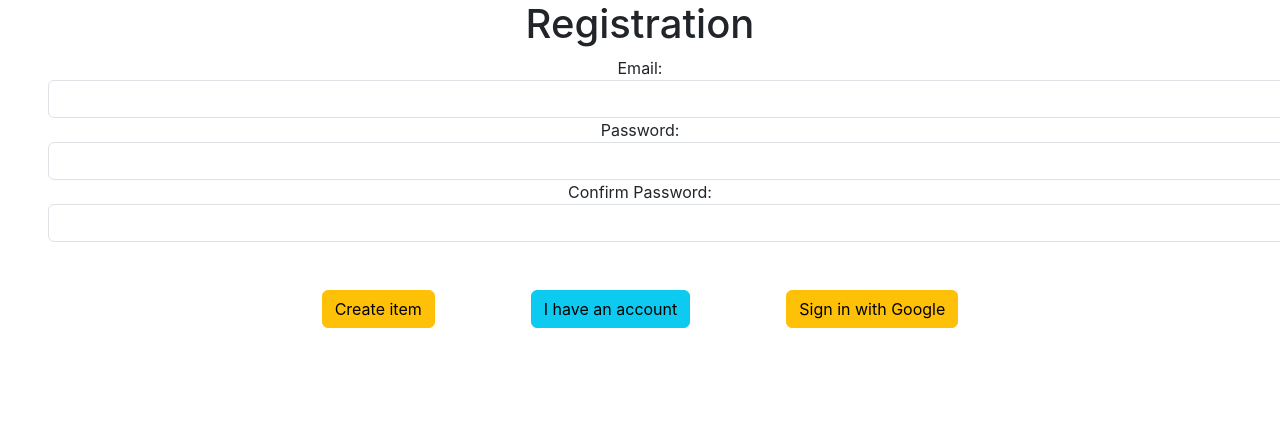
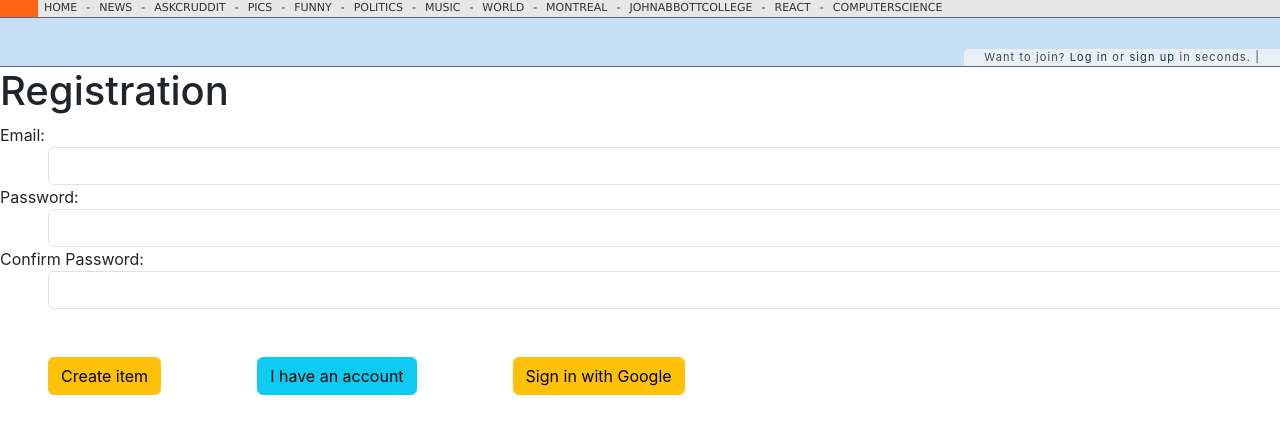
Before and after one commit to nwpelletier/web-development2-final, a React (Create React App) app in the folder PracticeApisToRelax/client/: page /register in a window 1280 px wide. Shown: the top 434 px of the page. Built offline with nearby package versions, Linux system fonts and the light colour scheme.

Commit message:
Front End Update
Components (navbar, which includes SubCrudditList, and LowerHalf)
-imported into app.js
-CSS to go along with it
-index.html includes bootstrap scripts

```diff
--- a/PracticeApisToRelax/client/public/index.html
+++ b/PracticeApisToRelax/client/public/index.html
@@ -10,11 +10,14 @@
     integrity="sha384-T3c6CoIi6uLrA9TneNEoa7RxnatzjcDSCmG1MXxSR1GAsXEV/Dwwykc2MPK8M2HN" crossorigin="anonymous">
   <link rel="manifest" href="%PUBLIC_URL%/manifest.json" />
 
-  <title>React App</title>
+  <title>React App</title>  <link href="https://cdn.jsdelivr.net/npm/bootstrap@5.3.2/dist/css/bootstrap.min.css" rel="stylesheet"
+    integrity="sha384-T3c6CoIi6uLrA9TneNEoa7RxnatzjcDSCmG1MXxSR1GAsXEV/Dwwykc2MPK8M2HN" crossorigin="anonymous">
 </head>
 
 <body>
-
+  <script src="https://code.jquery.com/jquery-3.6.0.min.js"></script>
+  <script src="https://cdnjs.cloudflare.com/ajax/libs/popper.js/2.10.2/umd/popper.min.js"></script>
+  <script src="https://cdn.jsdelivr.net/npm/bootstrap@5.3.2/dist/js/bootstrap.min.js"></script>
   <div id="root"></div>
 
 </body>
--- a/PracticeApisToRelax/client/src/App.css
+++ b/PracticeApisToRelax/client/src/App.css
@@ -1,38 +1,59 @@
-.App {
-  text-align: center;
+/* NAVBAR */
+.sub-cruddit-list {
+  font-size:11px;
+  font-family:Verdana, Geneva, Tahoma, sans-serif;
+  background-color:#e7e7e7;
+  display: flex;
+  justify-content: left;
+  list-style: none;
+  padding: 0;
 }
 
-.App-logo {
-  height: 40vmin;
-  pointer-events: none;
+.sub-cruddit-list a {
+  padding-right: 0.5em;
+  padding-left: 0.5em;
+  text-decoration: none;
+  color: #333;
+  transition: color 0.3s ease-in-out;
 }
 
-@media (prefers-reduced-motion: no-preference) {
-  .App-logo {
-    animation: App-logo-spin infinite 20s linear;
-  }
+.sub-cruddit-list a:hover {
+  text-decoration: underline;
+  color: #555;
 }
 
-.App-header {
-  background-color: #282c34;
-  min-height: 100vh;
-  display: flex;
-  flex-direction: column;
-  align-items: center;
-  justify-content: center;
-  font-size: calc(10px + 2vmin);
-  color: white;
+.orange-box {
+  width:3%;
+  background-color:#ff6314;
 }
 
-.App-link {
-  color: #61dafb;
+.lower-half {
+  background-color:rgb(199, 223, 244);
+  position:relative;
+  height: 50px;
+  width:100%;
+  border-top:1px solid rgb(92, 106, 122);
+  border-bottom:1px solid rgb(92, 106, 122);
 }
 
-@keyframes App-logo-spin {
-  from {
-    transform: rotate(0deg);
-  }
-  to {
-    transform: rotate(360deg);
-  }
+.login-box {
+  letter-spacing:0.1em;
+  font-size:11px;
+  position: absolute;
+  bottom: 0px;
+  right: 0px;
+  background-color: rgb(232, 239, 245);
+  border-top-left-radius:5px;
+  color: rgb(67, 73, 77);
+  z-index: 1;
+  padding-right:20px;
+  padding-left:20px;
 }
+
+.login-box #link {
+  color:rgb(23, 51, 84);
+}
+
+.login-box #link:hover {
+  cursor:pointer;
+}
--- a/PracticeApisToRelax/client/src/App.js
+++ b/PracticeApisToRelax/client/src/App.js
@@ -1,5 +1,6 @@
-import {BrowserRouter as Router, Route, Routes, Link, Switch} from 'react-router-dom';
+import { BrowserRouter as Router, Route, Routes, Link, Switch } from 'react-router-dom';
 import React, { useEffect, useState, createContext } from 'react';
+import Navbar from './components/Navbar/Navbar';
 import Login from './pages/login';
 import './App.css';
 import Register from './pages/register';
@@ -10,30 +11,35 @@ function App() {
 
 
   return (
-    <div className="App">
+    <div>
+      <div>
+        <Navbar />
+      </div>
+      <div className="App">
 
 
 
 
 
 
-      <Router>
-        <Routes>
+        <Router>
+          <Routes>
 
 
-          <Route path="/" exact Component={Login}/>
+            <Route path="/" exact Component={Login} />
 
 
 
-          <Route path="/login" exact Component={Login}/>
-          <Route path="/register" exact Component={Register}/>
+            <Route path="/login" exact Component={Login} />
+            <Route path="/register" exact Component={Register} />
 
-        </Routes>
-      </Router>
+          </Routes>
+        </Router>
 
 
 
 
+      </div>
     </div>
   );
 }
--- /dev/null
+++ b/PracticeApisToRelax/client/src/components/Navbar/LowerHalf.js
@@ -0,0 +1,30 @@
+import React from 'react'
+
+function LowerHalf() {
+  return (
+    <div className="lower-half">
+      <div className="login-box">
+        Want to join? <span id="link" data-bs-toggle="modal" data-bs-target="#testModal">Log in</span> or <span id="link">sign up</span> in seconds. |
+      </div>
+      <div class="modal fade" id="testModal" tabindex="-1" aria-labelledby="testModalLabel" aria-hidden="true">
+        <div class="modal-dialog">
+          <div class="modal-content">
+            <div class="modal-header">
+              <h1 class="modal-title fs-5" id="testModalLabel">Login</h1>
+              <button type="button" class="btn-close" data-bs-dismiss="modal" aria-label="Close"></button>
+            </div>
+            <div class="modal-body">
+              Login to your account now! NOW!
+            </div>
+            <div class="modal-footer">
+              <button type="button" class="btn btn-secondary" data-bs-dismiss="modal">Close</button>
+              <button type="button" class="btn btn-primary">Save changes</button>
+            </div>
+          </div>
+        </div>
+      </div>
+    </div>
+  )
+}
+
+export default LowerHalf
--- /dev/null
+++ b/PracticeApisToRelax/client/src/components/Navbar/Navbar.js
@@ -0,0 +1,14 @@
+import React from 'react';
+import SubCrudditList from './SubCrudditList';
+import LowerHalf from './LowerHalf';
+
+function Navbar() {
+  return (
+    <div>
+      <SubCrudditList/>
+      <LowerHalf/>
+    </div>
+  )
+}
+
+export default Navbar;
--- /dev/null
+++ b/PracticeApisToRelax/client/src/components/Navbar/SubCrudditList.js
@@ -0,0 +1,30 @@
+import React, { useState, useEffect } from 'react';
+
+function SubCrudditList() {
+  const [subcruddits, setSubcruddits] = useState([]);
+
+  // temp data just for testing purposes --> will have to do proper Axios request here when it comes to it
+  useEffect(() => {
+    const getSubcruddits = async () => {
+      const data = ["home", "news", "askcruddit", "pics", "funny", "politics", "music", "world", "montreal", "johnabbottcollege", "react", "computerscience"]
+      setSubcruddits(data);
+    };
+
+    getSubcruddits();
+  }, [])
+  return (
+    <div className="sub-cruddit-list">
+      <div className="orange-box"></div>
+      <div className="subcruddit-links">
+        {subcruddits.map((subcruddit, index) => (
+          <React.Fragment key={index}>
+            <a href={`/c/${subcruddit}`}>{subcruddit.toUpperCase()}</a>
+            {index < subcruddits.length - 1 && ' - '}
+          </React.Fragment>
+        ))}
+      </div>
+    </div>
+  );
+}
+
+export default SubCrudditList;
```
